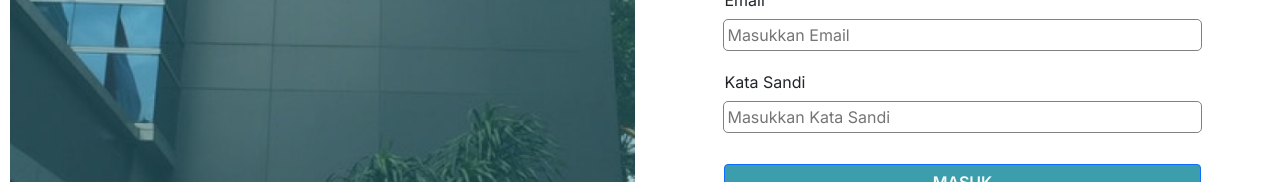
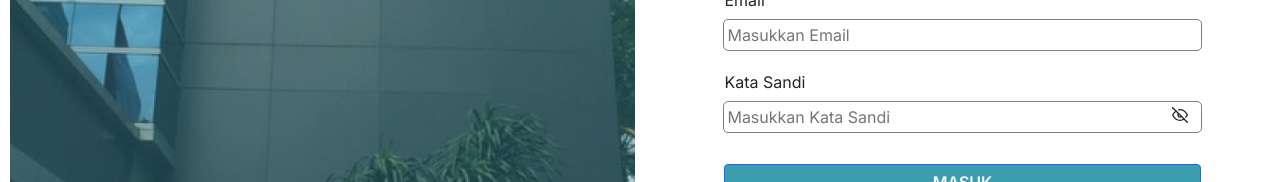
Before and after one commit to ambonxnobody/Project-PUSDA, a React (Create React App) app in the folder frontend/: page / in a window 1280 px wide. Shown: the part 379-561 px from the top of the page. Built offline with nearby package versions, Linux system fonts and the light colour scheme.

Commit message:
fix eye password

```diff
--- a/frontend/src/components/Home/LoginForm.jsx
+++ b/frontend/src/components/Home/LoginForm.jsx
@@ -1,9 +1,17 @@
 import { useState } from "react";
 import { Button } from "react-bootstrap";
+import { FiEye, FiEyeOff } from "react-icons/fi";
 import { Link, useNavigate } from "react-router-dom";
+
+
+
 
 export const LoginForm = () => {
   const apiUrl = process.env.REACT_APP_API_URL;
+
+  // password
+  const [showPassword, setShowPassword] = useState(false);
+
 
   const navigate = useNavigate();
   const [message, setMessage] = useState([]);
@@ -29,7 +37,7 @@ export const LoginForm = () => {
       if (res.status != 200) {
         let message = resJson.message;
 
-        if (! Array.isArray(message))
+        if (!Array.isArray(message))
           message = [resJson.message];
 
         return setMessage(message);
@@ -54,7 +62,7 @@ export const LoginForm = () => {
   };
 
   return (
-    <form  onSubmit={handleSubmit} className="d-flex flex-col justify-content-center align-items-center h-100 w-75 gap-1">
+    <form onSubmit={handleSubmit} className="d-flex flex-col justify-content-center align-items-center h-100 w-75 gap-1">
       <div className="form-group w-100">
         <label htmlFor="email">Email</label>
         <input
@@ -73,11 +81,11 @@ export const LoginForm = () => {
           required
         />
       </div>
-      <div className="form-group w-100">
+      <div className="form-group w-100 position-relative">
         <label htmlFor="password">Kata Sandi</label>
         <input
           className="rounded"
-          type="password"
+          type={showPassword ? "text" : "password"}
           name="password"
           id="password"
           placeholder="Masukkan Kata Sandi"
@@ -90,20 +98,26 @@ export const LoginForm = () => {
           }
           required
         />
+        <div className="position-absolute mt-4 end-0">
+          <button className="btn btn-none" onClick={() => setShowPassword(!showPassword)}>
+            {showPassword ? <FiEye /> : <FiEyeOff />}
+          </button>
+
+        </div>
       </div>
 
       {/* Error text container */}
       <div className="error-text-container w-100">
-        { message.map((item, key) => {
+        {message.map((item, key) => {
           return <div className="text-danger" key={key}> {item} </div>;
-        }) }
+        })}
       </div>
 
       <div className="form-group submit-btn w-100 gap-2">
         <Button
           type="submit"
           className="rounded bg-cyanblue text-light form-btn mt-2 font-semibold text-center"
-          // loading={isLoading}
+        // loading={isLoading}
         >
           MASUK
         </Button>
```
Also changed, not shown: frontend/src/components/Navbar.jsx (line endings or trailing spaces).
